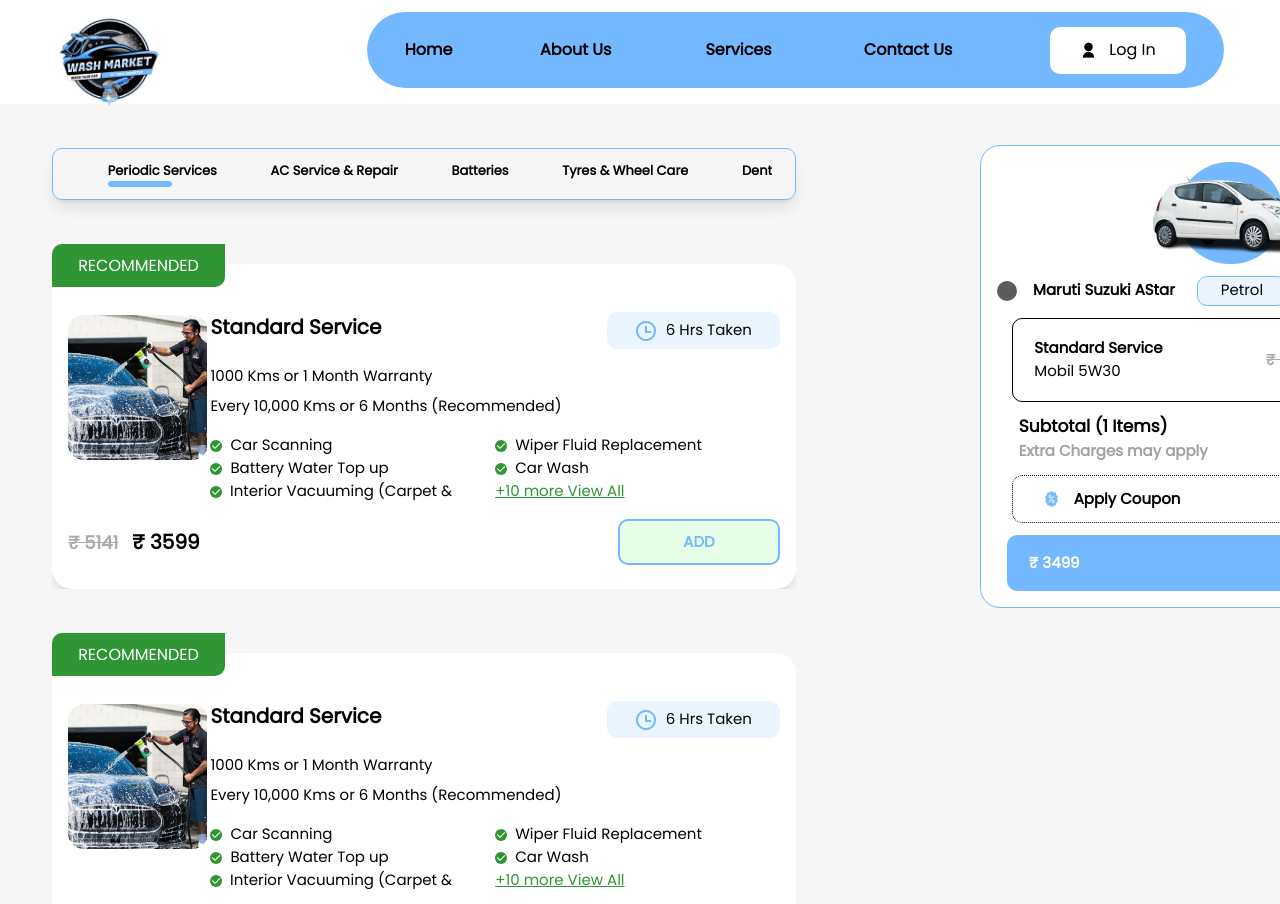
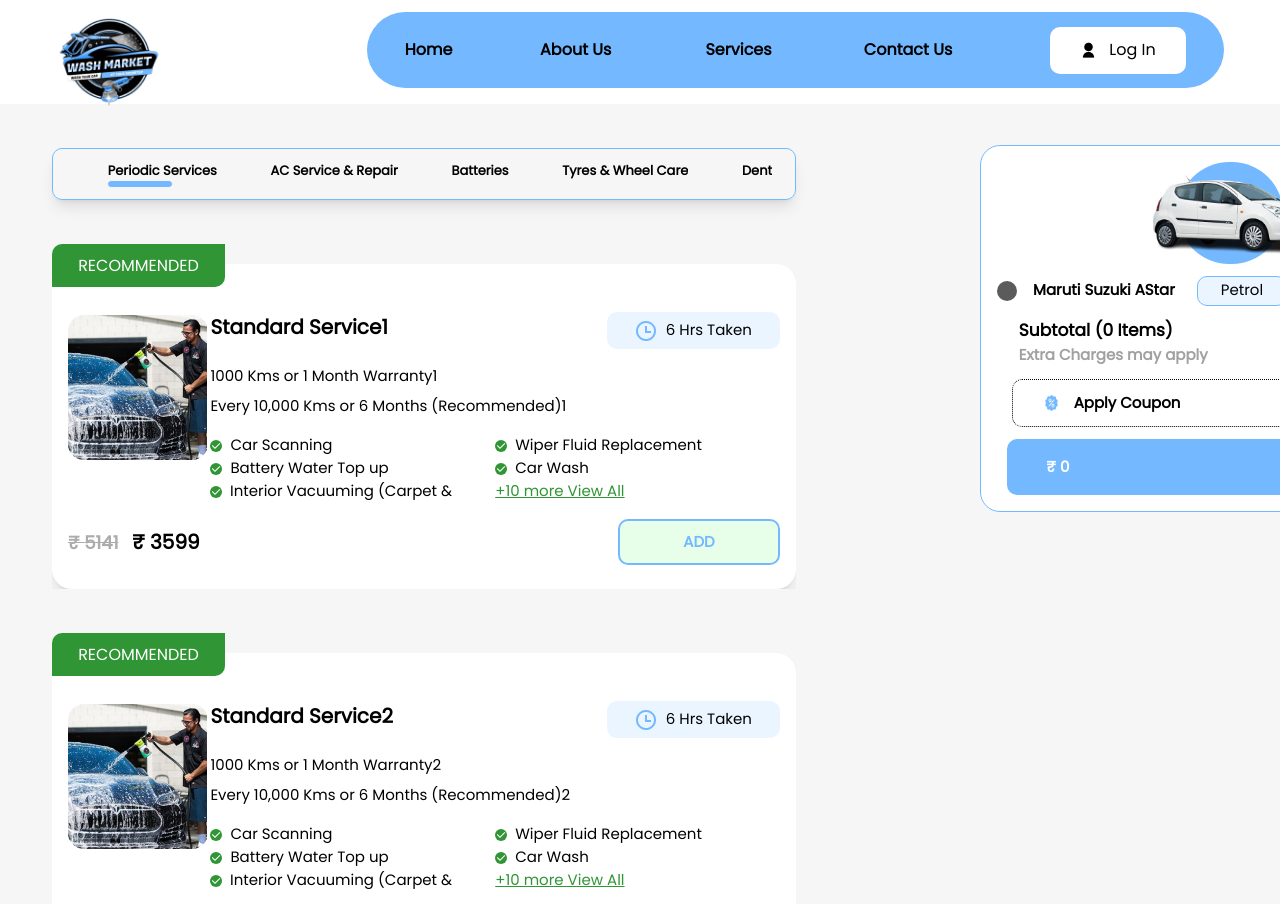
Before and after one commit to Vermaji8620/car_wash_new, a React (Vite) app: page /services in a window 1280 px wide. Built offline with nearby package versions, Linux system fonts and the light colour scheme.

Commit message:
Data adding, deleting, fetching from redux store

```diff
--- a/src/components/checkoutComponent/EachCartComponent.jsx
+++ b/src/components/checkoutComponent/EachCartComponent.jsx
@@ -7,7 +7,7 @@ import { useLocation } from "react-router-dom";
 
 // import { useSelector } from "react-redux";
 
-const EachCartSection = ({ desc, price, strikePrice, index }) => {
+const EachCartSection = ({ title, price, strikePrice, index }) => {
   // const selector = useSelector((state) => state.counter);
   const location = useLocation();
   const pathSegments = location.pathname.split("/");
@@ -21,7 +21,7 @@ const EachCartSection = ({ desc, price, strikePrice, index }) => {
 
   return (
     <div className="flex justify-between w-full border p-3 border-gray-300">
-      <p>{desc}</p>
+      <p>{title}</p>
       <p className="flex items-center w-[40%] justify-between">
         <s className="flex items-center text-gray-400">
           <FaRupeeSign /> {strikePrice}
--- a/src/components/checkoutComponent/SeparateCartComponent.jsx
+++ b/src/components/checkoutComponent/SeparateCartComponent.jsx
@@ -57,7 +57,7 @@ const SeparateCartComponent = ({ onButtonClick }) => {
             <div key={index}>
               <EachCartSection
                 index={index}
-                desc={element.description}
+                title={element.title}
                 price={element.price}
                 strikePrice={element.strikePrice}
               />
--- a/src/components/serviceComponent/EachCardOfService.jsx
+++ b/src/components/serviceComponent/EachCardOfService.jsx
@@ -1,23 +1,42 @@
-import personcarwash from "../../assets/personcarwash.png";
+import { useDispatch, useSelector } from "react-redux";
 import cartick from "../../assets/cartick.png";
 import clockicon from "../../assets/clockicon.png";
+import { TiTick } from "react-icons/ti";
+import { addentry, addtotal } from "../../redux/ReduxSlice";
 
-const EachCardOfService = () => {
+const EachCardOfService = ({
+  index,
+  imgLink,
+  title,
+  desc1,
+  desc2,
+  strikePrice,
+  price,
+}) => {
+  const dispatch = useDispatch();
+  const selector = useSelector((state) => state.counter);
+  const addfunc = () => {
+    strikePrice = Number(strikePrice);
+    price = Number(price);
+    dispatch(addentry({ strikePrice, price, index, title }));
+    dispatch(addtotal(price));
+  };
   return (
     <div className="shadow-[2xl sm:-mb-0 relative w-full">
       <div className="flex justify-center text-white items-center absolute w-[173px] h-[28px] sm:h-[43px] bg-[#309534] rounded-tl-[10px] rounded-br-[10px] sm:top-10 top-16 translate-y-1">
         RECOMMENDED
       </div>
+
       <div className="w-full bg-white sm:h-[325px] mt-16 sm:pt-10 pt-8 shadow-lg p-4 flex flex-col justify-around sm:rounded-[20px] rounded-[5px]">
         <div className="flex sm:flex-row overflow-hidden flex-row-reverse justify-between items-center">
           <div className="sm:w-[140px] rounded-2xl sm:h-[145px] translate-y-2 w-[40%] sm:-translate-y-5">
-            <img src={personcarwash} alt="" />
+            <img src={imgLink} alt="" />
           </div>
           <div className="flex flex-col sm:w-[80%] w-[60%] sm:gap-4 gap-4">
             <div className="flex justify-between">
-              <div className="sm:w-[175px] sm:h-[30px]">
+              <div className="sm:h-[30px]">
                 <div className="font-poppins font-[600] sm:text-[20px] text-[16px] sm:leading-[30px]">
-                  Standard Service
+                  {title}
                 </div>
               </div>
               <div className="w-[173px] h-[37px] rounded-[10px] sm:flex hidden items-center bg-[#EBF5FF] justify-center">
@@ -34,12 +53,12 @@ const EachCardOfService = () => {
             <div className="">
               <div className="w-[240px] hidden sm:inline-block h-[23px]">
                 <div className="font-poppins font-[400] sm:text-[15px] sm:leading-[22.5px]">
-                  1000 Kms or 1 Month Warranty
+                  {desc1}
                 </div>
               </div>
               <div className="sm:w-[369px] overflow-hidden sm:h-[23px]">
                 <div className="font-poppins hidden sm:inline-block font-[400] sm:text-[15px] sm:leading-[22.5px]">
-                  Every 10,000 Kms or 6 Months (Recommended)
+                  {desc2}
                 </div>
                 <div className=" sm:hidden gap-2 text-[12px] flex items-center">
                   <div className="w-[4px] h-[4px] rounded-full bg-black"></div>
@@ -139,12 +158,12 @@ const EachCardOfService = () => {
           <div className="flex gap-3 items-center">
             <div className="w-[52px] h-[27px]">
               <strike className="font-poppins text-[#ACACAC] font-[600] sm:text-[18px] text-[14px] leading-[27px]">
-                ₹ 5141
+                ₹ {strikePrice}
               </strike>
             </div>
             <div className="sm:w-[100px] sm:h-[30px]">
               <div className="font-poppins font-[600] sm:text-[20px] text-[18px] leading-[30px]">
-                ₹ 3599
+                ₹ {price}
               </div>
             </div>
           </div>
@@ -155,11 +174,31 @@ const EachCardOfService = () => {
                 alt=""
                 className="hidden text-green-500 sm:inline-block w-[18px] h-[18px]"
               /> */}
-              <div className="w-[110px] h-[23px]">
+              <button
+                onClick={() => addfunc()}
+                className={` ${
+                  selector.items.some((item) => item.index === index)
+                    ? "hidden"
+                    : "inline-block"
+                } w-[110px] h-[23px]`}
+              >
                 <div className="font-poppins font-[700] text-[#74B9FF] sm:text-[15px]  text-[15px] sm:translate-x-0 leading-[22.5px] text-center">
                   ADD
                 </div>
-              </div>
+              </button>
+              <button
+                disabled
+                className={` ${
+                  selector.items.some((item) => item.index === index)
+                    ? "flex"
+                    : "hidden"
+                } justify-around cursor-not-allowed items-center w-[110px] h-[23px]`}
+              >
+                <TiTick className="sm:text-2xl text-xl" />
+                <div className="font-poppins font-[700] text-[#74B9FF] sm:text-[15px]  text-[12px] sm:translate-x-0 leading-[22.5px] text-center">
+                  ADDED
+                </div>
+              </button>
             </div>
           </div>
         </div>
--- a/src/components/serviceComponent/ServiceCard.jsx
+++ b/src/components/serviceComponent/ServiceCard.jsx
@@ -7,20 +7,34 @@ import tata from "../../assets/tata.png";
 import search from "../../assets/search.png";
 import carontop from "../../assets/carontop.png";
 import { useEffect, useState } from "react";
+import { useNavigate } from "react-router-dom";
+import { useDispatch, useSelector } from "react-redux";
+import { removeEntry, removetotal } from "../../redux/ReduxSlice";
 
 const ServiceCard = () => {
+  const navigate = useNavigate();
+  const path = location.pathname;
   const [error, setError] = useState("");
   useEffect(() => {
     setTimeout(() => {
       setError("");
     }, 2000);
   }, [error]);
+  const selector = useSelector((state) => state.counter);
+  const dispatch = useDispatch();
+  const remove = (index, price) => {
+    dispatch(removeEntry({ index }));
+    dispatch(removetotal(price));
+  };
   return (
     <div className="sm:sticky relative sm:top-10 top-[36rem] z-20 bg-white rounded-[20px] border-[1px] border-[#74B9FF] sm:-mt-[690px] -mt-[500px] sm:mb-0 mb-40 sm:inline-block hidden items-center w-full gap-5 mx-auto p-4 sm:w-[500px] sm:ml-[980px]">
       {/* hidden ya visible hoga according to lcs , uske liye ek red dot point laga diye hai */}
 
+      {/* ****************************************(DISCARDED AS OF NOW)************ */}
       {/* display this  */}
-      {/* <div className="flex flex-col gap-5">
+      {/* <div
+        className={`${path === "/checkout" ? "flex" : "hidden"} flex-col gap-5`}
+      >
         <div className="translate-x-7 pt-2 w-[238px] h-[35px]">
           <p className="font-poppins font-[600] text-[23px] leading-[34.5px]">
             Select Manufacturer
@@ -174,9 +188,13 @@ const ServiceCard = () => {
           </div>
         </div>
       </div> */}
-
+      {/* ****************************************************** */}
       {/* or display this */}
-      <div className="flex flex-col w-full gap-3">
+      <div
+        className={`${
+          path === "/services" ? "flex" : "hidden"
+        } flex-col w-full gap-3`}
+      >
         <div className="flex justify-center">
           <div className="w-[105px] h-[102px] bg-[#74B9FF] rounded-full">
             <img
@@ -208,12 +226,15 @@ const ServiceCard = () => {
           </div>
         </div>
 
+        {selector.items.length > 0 &&
+          selector.items.map((item, index) => (
+            <div key={index}>
               <div className="w-[437px] h-[84px] rounded-[10px] border-[1px] mx-auto flex justify-between border-black">
                 <div className="w-[90%] mx-auto flex justify-between">
                   <div className="flex flex-col justify-center">
-              <div className="w-[132px] h-[23px]">
+                    <div className="h-[23px]">
                       <p className="font-poppins font-[600] text-[15px] leading-[22.5px]">
-                  Standard Service
+                        {item.title}
                       </p>
                     </div>
                     <div className="w-[87px] h-[23px]">
@@ -225,27 +246,34 @@ const ServiceCard = () => {
                   <div className="flex items-center gap-3">
                     <div className="w-[52px] h-[23px]">
                       <strike className="text-[#ADADAD] font-poppins font-[600] text-[15px] leading-[22.5px]">
-                  ₹ 4699
+                        ₹ {item.strikePrice}
                       </strike>
                     </div>
                     <div className="w-[52px] h-[23px]">
                       <p className="font-poppins font-[600] text-[15px] leading-[22.5px]">
-                  ₹ 4699
+                        ₹ {item.price}
                       </p>
                     </div>
-              <div className="w-[32px] flex items-center justify-center h-[29px] rounded-[10px] bg-[#FFDFDF] border-[1px] border-[#FF7474]">
+                    <button
+                      onClick={() => {
+                        remove(index, item.price);
+                      }}
+                      className="w-[32px] flex items-center justify-center h-[29px] rounded-[10px] bg-[#FFDFDF] border-[1px] border-[#FF7474]"
+                    >
                       <img src={dlte} alt="" />
+                    </button>
                   </div>
                 </div>
               </div>
             </div>
+          ))}
 
         <div className="w-[437px] flex justify-between">
           <div className="w-[90%] flex justify-between items-center mx-auto">
             <div>
               <div className="w-[154px] h-[26px]">
                 <p className="font-poppins font-[600] text-[17px] leading-[25.5px]">
-                  Subtotal (1 Items)
+                  Subtotal ({selector.items.length} Items)
                 </p>
               </div>
               <div className="w-[193px] h-[23px]">
@@ -256,8 +284,8 @@ const ServiceCard = () => {
             </div>
 
             <div className="w-[61px] h-[27px]">
-              <p className="font-poppins font-[600] text-[18px] leading-[27px]">
-                ₹ 3499
+              <p className="font-poppins font-[600] leading-[27px]">
+                {/* ₹ {selector.grandtotal} */}₹ {selector.grandtotal}
               </p>
             </div>
           </div>
@@ -277,11 +305,14 @@ const ServiceCard = () => {
           </div>
         </div>
 
-        <div className="w-[447px] flex items-center text-white mx-auto rounded-[10px] h-[56px] bg-[#74B9FF] ">
+        <button
+          onClick={() => navigate("/checkout")}
+          className="w-[447px] flex items-center text-white mx-auto rounded-[10px] h-[56px] bg-[#74B9FF] "
+        >
           <div className="w-[90%] items-center mx-auto flex justify-between">
             <div className="w-[58px] h-[26px] ">
               <p className="font-poppins font-[600] text-[15px] leading-[25.5px]">
-                ₹ 3499
+                ₹ {selector.grandtotal}
               </p>
             </div>
 
@@ -291,7 +322,7 @@ const ServiceCard = () => {
               </p>
             </div>
           </div>
-        </div>
+        </button>
       </div>
     </div>
   );
--- a/src/pages/Checkout.jsx
+++ b/src/pages/Checkout.jsx
@@ -2,18 +2,18 @@ import { useState, useRef, useEffect } from "react";
 import payonline from "../assets/payonline.png";
 import cash from "../assets/cash.png";
 // import SeparateCartComponent from "../components/SeparateCartComponent";
-// import { useNavigate } from "react-router-dom";
-// import { useSelector } from "react-redux";
+import { useNavigate } from "react-router-dom";
+import { useSelector } from "react-redux";
 import { TbCurrentLocation } from "react-icons/tb";
 import SeparateCartComponent from "../components/checkoutComponent/SeparateCartComponent";
 
 const Checkout = () => {
-  // const navigate = useNavigate();
-  // const selector = useSelector((state) => state.counter);
+  const navigate = useNavigate();
+  const selector = useSelector((state) => state.counter);
 
-  // useEffect(() => {
-  //   if (selector.items.length === 0) navigate("/services");
-  // }, [selector.items, navigate]);
+  useEffect(() => {
+    if (selector.items.length === 0) navigate("/services");
+  }, [selector.items, navigate]);
 
   const formRef = useRef(null);
   const [currentState, setCurrentState] = useState({
@@ -22,7 +22,7 @@ const Checkout = () => {
     fname: "",
     lname: "",
   });
-  // console.log(currentState);
+  console.log(currentState);
   const regex = /^(?=.*[a-zA-Z0-9].{3,})[a-zA-Z0-9 ,]+$/;
   const [buttonSetting, setButtonSetting] = useState({
     indxdate: null,
--- a/src/pages/Services.jsx
+++ b/src/pages/Services.jsx
@@ -1,9 +1,96 @@
 import blue from "../assets/blueline.png";
 import EachCardOfService from "../components/serviceComponent/EachCardOfService";
+import personcarwash from "../assets/personcarwash.png";
 import { FaArrowRight } from "react-icons/fa";
 import ServiceCard from "../components/serviceComponent/ServiceCard";
+import { useNavigate } from "react-router-dom";
+import { useSelector } from "react-redux";
 
 const Services = () => {
+  const selector = useSelector((state) => state.counter);
+  const arrr = [
+    {
+      imgLink: personcarwash,
+      title: "Standard Service1",
+      desc1: "1000 Kms or 1 Month Warranty1",
+      desc2: "Every 10,000 Kms or 6 Months (Recommended)1",
+      strikePrice: 5141,
+      price: 3599,
+    },
+    {
+      imgLink: personcarwash,
+      title: "Standard Service2",
+      desc1: "1000 Kms or 1 Month Warranty2",
+      desc2: "Every 10,000 Kms or 6 Months (Recommended)2",
+      strikePrice: 5141,
+      price: 3599,
+    },
+    {
+      imgLink: personcarwash,
+      title: "Standard Service3",
+      desc1: "1000 Kms or 1 Month Warranty3",
+      desc2: "Every 10,000 Kms or 6 Months (Recommended)3",
+      strikePrice: 5141,
+      price: 3599,
+    },
+    {
+      imgLink: personcarwash,
+      title: "Standard Service4",
+      desc1: "1000 Kms or 1 Month Warranty4",
+      desc2: "Every 10,000 Kms or 6 Months (Recommended)4",
+      strikePrice: 5141,
+      price: 3599,
+    },
+    {
+      imgLink: personcarwash,
+      title: "Standard Service5",
+      desc1: "1000 Kms or 1 Month Warranty5",
+      desc2: "Every 10,000 Kms or 6 Months (Recommended)5",
+      strikePrice: 5141,
+      price: 3599,
+    },
+    {
+      imgLink: personcarwash,
+      title: "Standard Service6",
+      desc1: "1000 Kms or 1 Month Warranty6",
+      desc2: "Every 10,000 Kms or 6 Months (Recommended)6",
+      strikePrice: 5141,
+      price: 3599,
+    },
+    {
+      imgLink: personcarwash,
+      title: "Standard Service7",
+      desc1: "1000 Kms or 1 Month Warranty7",
+      desc2: "Every 10,000 Kms or 6 Months (Recommended)7",
+      strikePrice: 5141,
+      price: 3599,
+    },
+    {
+      imgLink: personcarwash,
+      title: "Standard Service8",
+      desc1: "1000 Kms or 1 Month Warranty8",
+      desc2: "Every 10,000 Kms or 6 Months (Recommended)8",
+      strikePrice: 5141,
+      price: 3599,
+    },
+    {
+      imgLink: personcarwash,
+      title: "Standard Service9",
+      desc1: "1000 Kms or 1 Month Warranty9",
+      desc2: "Every 10,000 Kms or 6 Months (Recommended)9",
+      strikePrice: 5141,
+      price: 3599,
+    },
+    {
+      imgLink: personcarwash,
+      title: "Standard Service10",
+      desc1: "1000 Kms or 1 Month Warranty10",
+      desc2: "Every 10,000 Kms or 6 Months (Recommended)10",
+      strikePrice: 5141,
+      price: 3599,
+    },
+  ];
+  const navigate = useNavigate();
   return (
     <div className="w-full bg-[#F6F6F6] h-full sm:-mt-0">
       <div className="w-full sm:relative h-[100vh] sm:-mt-0 -mt-16 sm:mb-0 mb-11 element-causing-scrollbar">
@@ -32,22 +119,44 @@ const Services = () => {
             </p>
           </div>
           <div className="overflow-auto flex flex-col w-full">
-            {Array.from({ length: 10 }, (_, indx) => (
+            {/* {Array.from({ length: 10 }, (_, indx) => (
               <div key={indx}>
                 <EachCardOfService />
+              </div>
+            ))} */}
+
+            {arrr.map((item, index) => (
+              <div key={index}>
+                <EachCardOfService
+                  index={index}
+                  imgLink={item.imgLink}
+                  title={item.title}
+                  desc1={item.desc1}
+                  desc2={item.desc2}
+                  strikePrice={item.strikePrice}
+                  price={item.price}
+                />
               </div>
             ))}
           </div>
         </div>
       </div>
-      <div className="sm:hidden fixed bottom-0 w-full p-3 mt-20 bg-white  items-center">
+      {/* BELOW FOR MOBILE */}
+      <div
+        className={`sm:hidden ${
+          selector.grandtotal > 0 ? "fixed" : "hidden"
+        } bottom-0 w-full p-3 mt-20 bg-white  items-center`}
+      >
         <div className="flex w-[90%] mx-auto justify-between">
           <div className="w-1/2 font-[700] flex justify-start items-center">
-            &#8377; 3689
+            &#8377; {selector.grandtotal}
           </div>
-          <div className="w-1/2 flex items-center gap-2 bg-[#74B9FF] p-2 text-white rounded-md justify-center">
+          <button
+            onClick={() => navigate("/checkout")}
+            className="w-1/2 flex items-center gap-2 bg-[#74B9FF] p-2 text-white rounded-md justify-center"
+          >
             View Cart <FaArrowRight />
-          </div>
+          </button>
         </div>
       </div>
     </div>
```
Lines whose indentation alone changed are shown as unchanged.
